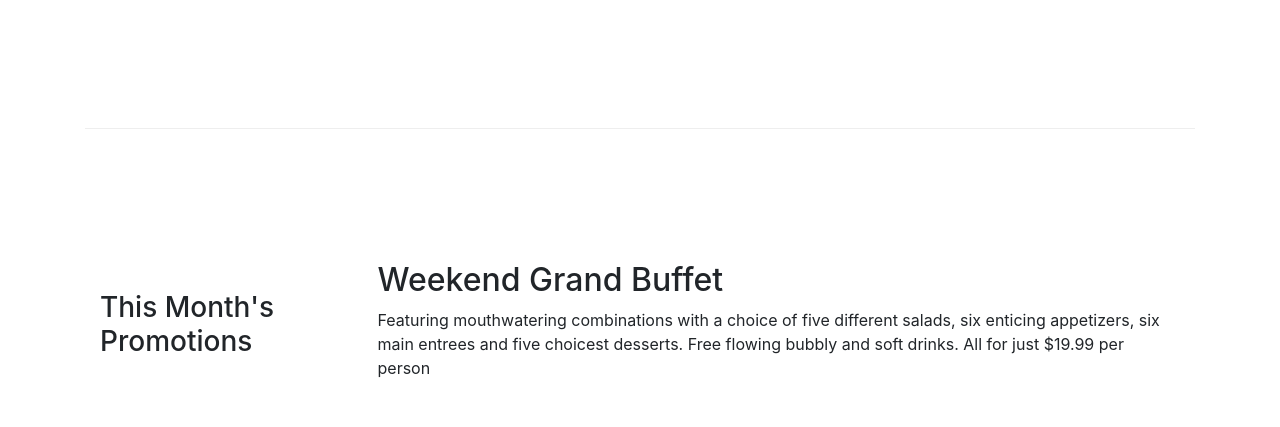
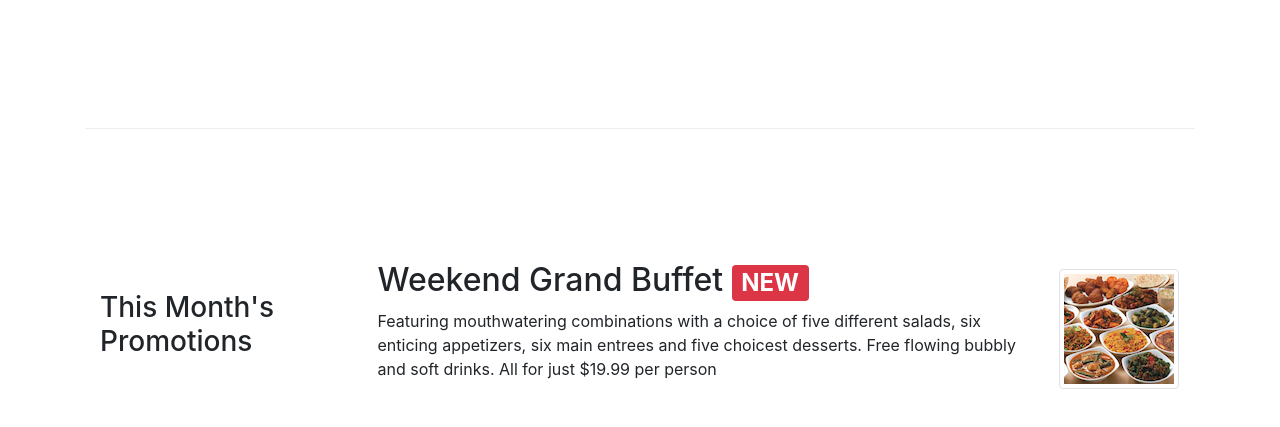
Before and after one commit to Kritika-Singhal/Confusion, a website: page index.html in a window 1280 px wide. Shown: the part 605-1032 px from the top of the page. Drawn offline with nearby package versions, Linux system fonts and the light colour scheme.

Commit message:
Assignment 2 Task 2

```diff
--- a/index.html
+++ b/index.html
@@ -68,8 +68,11 @@
                 <h3>This Month's Promotions</h3>
             </div>
             <div class="col col-sm col-md">
-                    <h2>Weekend Grand Buffet</h2>
+                    <h2>Weekend Grand Buffet <span class="badge badge-danger">NEW</span></h2>
                     <p class="d-none d-sm-block">Featuring mouthwatering combinations with a choice of five different salads, six enticing appetizers, six main entrees and five choicest desserts. Free flowing bubbly and soft drinks. All for just $19.99 per person </p>
+            </div>
+            <div class="media">
+                <img class="d-flex mr-3 img-thumbnail align-self-center" src="img/buffet.png" alt="uthapizza">
             </div>
         </div>
 
```
